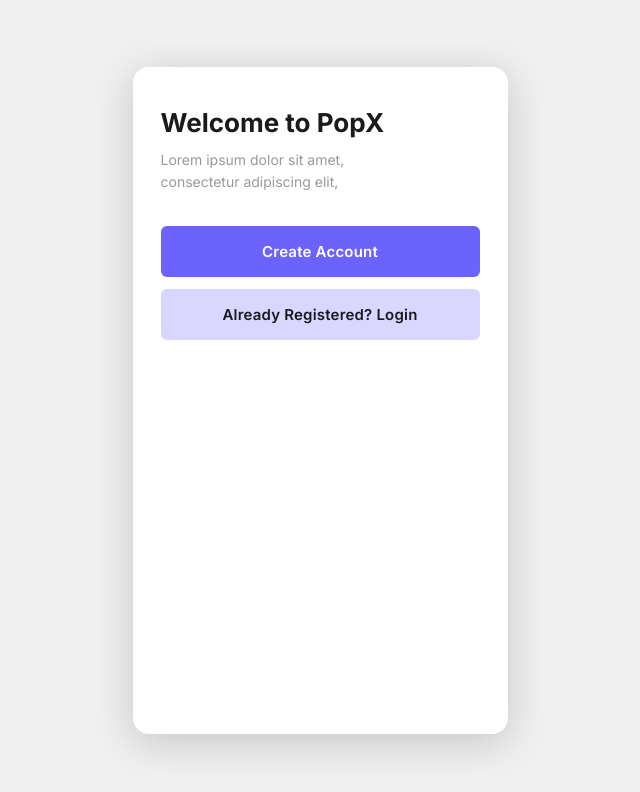
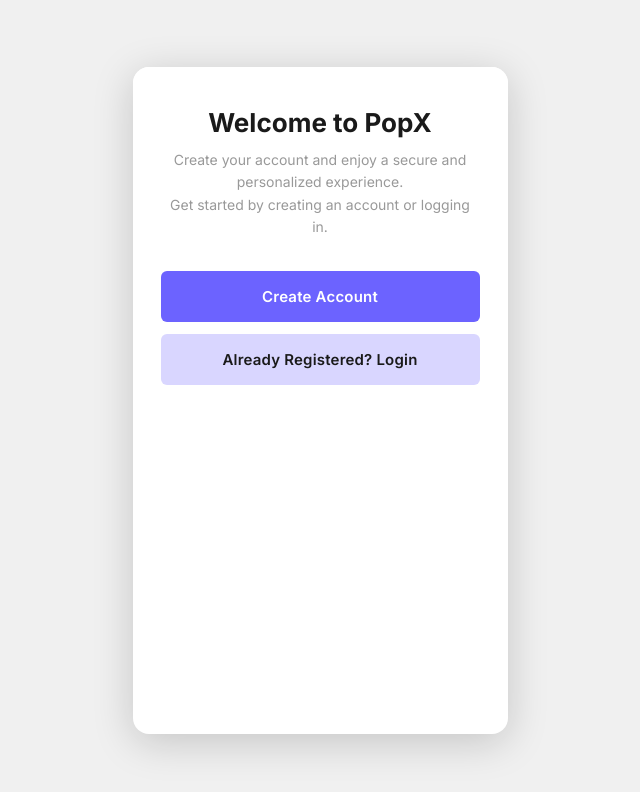
Before and after one commit to Saitejagara/popx-app, a React (Vite) app: page / in a window 1280 px wide. Shown: the top 792 px of the page, without its empty margins (320-960 px from the left). Built offline with nearby package versions, Linux system fonts and the light colour scheme.

Commit message:
Initial commit - PopX app

```diff
--- a/src/pages/WelcomePage.jsx
+++ b/src/pages/WelcomePage.jsx
@@ -7,7 +7,7 @@
     flex: 1,
     display: 'flex',
     flexDirection: 'column',
-    justifyContent: 'flex-end',
+    justifyContent: 'space-between',
     padding: '40px 28px 48px',
     background: COLORS.white,
   },
@@ -24,6 +24,17 @@
     margin: '0 0 32px',
     lineHeight: 1.6,
   },
+  center: {
+    display: 'flex',
+    flexDirection: 'column',
+    alignItems: 'center',
+    justifyContent: 'center',
+    flex: 1,
+    textAlign: 'center',
+  },
+  buttons: {
+    width: '100%',
+  },
 };
 
 export default function WelcomePage() {
@@ -31,13 +42,17 @@
 
   return (
     <div style={styles.screen}>
-      <div style={{ flex: 1 }} />
-      <h1 style={styles.title}>Welcome to PopX</h1>
-      <p style={styles.subtitle}>
-        Lorem ipsum dolor sit amet,<br />consectetur adipiscing elit,
-      </p>
-      <Button label="Create Account" variant="primary" onClick={() => navigate('create')} />
-      <Button label="Already Registered? Login" variant="secondary" onClick={() => navigate('login')} />
+      <div style={styles.center}>
+        <h1 style={styles.title}>Welcome to PopX</h1>
+        <p style={styles.subtitle}>
+          Create your account and enjoy a secure and personalized experience.
+          <br />Get started by creating an account or logging in.
+        </p>
+      </div>
+      <div style={styles.buttons}>
+        <Button label="Create Account" variant="primary" onClick={() => navigate('create')} />
+        <Button label="Already Registered? Login" variant="secondary" onClick={() => navigate('login')} />
+      </div>
     </div>
   );
 }
```
